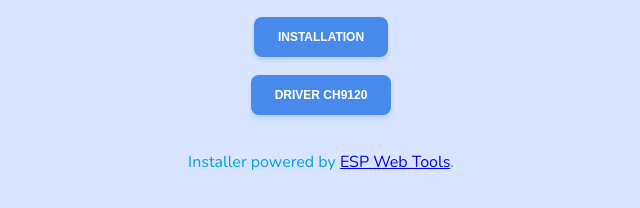
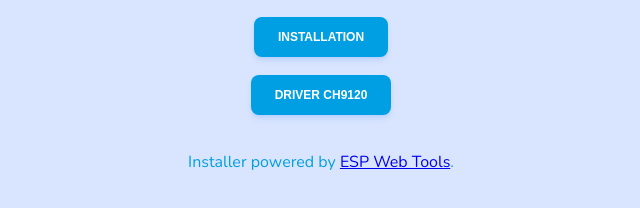
Before and after one commit to quruiz/quruiz.github.io, a plain HTML site: page index.html in a window 1280 px wide. Shown: the part 134-342 px from the top of the page, without its empty margins (319-959 px from the left). Drawn offline with nearby package versions, Linux system fonts and the light colour scheme.

Commit message:
Color change / clean

```diff
--- a/static/style.css
+++ b/static/style.css
@@ -38,7 +38,7 @@ button {
     border: none;
     display: flex;
     padding: 0.75rem 1.5rem;
-    background-color: #488aec;
+    background-color: #009EE2;
     color: #ffffff;
     font-size: 0.75rem;
     line-height: 1rem;
```
Also changed, not shown: install-button.js (deleted, +0 -1 lines).
